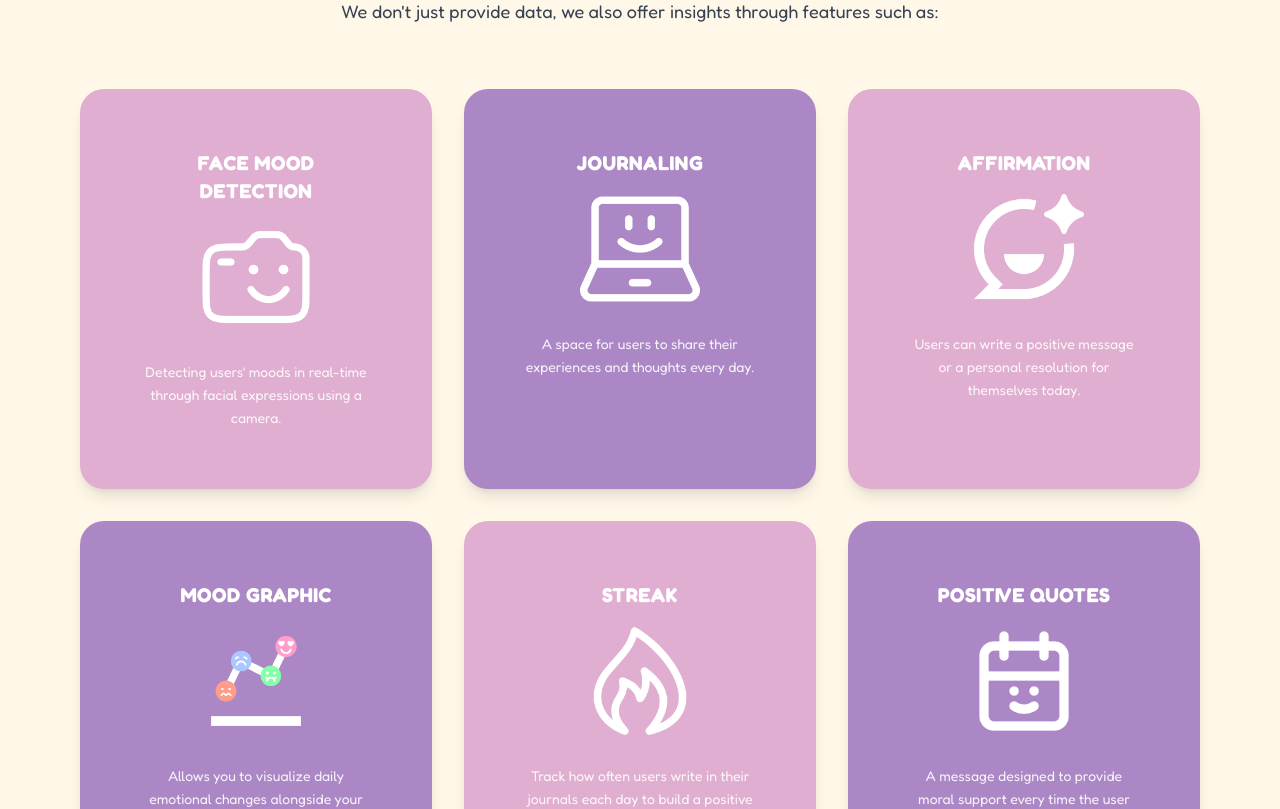
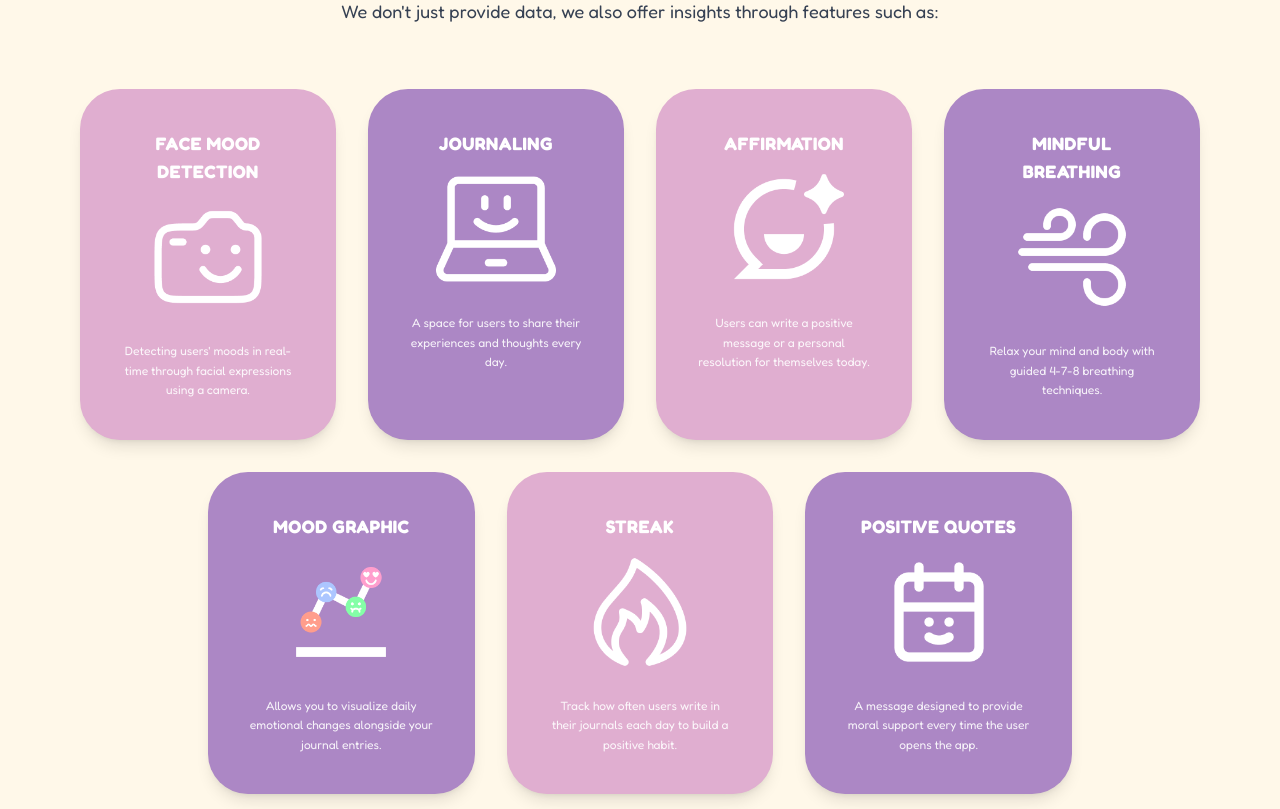
Before and after one commit to EmoVision-Capstone-Project/emovision-frontend, a React (Vite) app: page / in a window 1280 px wide. Shown: the part 1800-2609 px from the top of the page. Built offline with nearby package versions, Linux system fonts and the light colour scheme.

Commit message:
update page LandingPage: Bagian Features menambahkan card fitur baru yaitu "Mindful Breathing"

```diff
--- a/src/pages/LandingPage.jsx
+++ b/src/pages/LandingPage.jsx
@@ -4,6 +4,7 @@ import aboutImg from "../assets/about-illustration.png";
 import iconCamera from "../assets/icon-camera.png";
 import iconLaptop from "../assets/icon-laptop.png";
 import iconAffirmation from "../assets/icon-affirmation.png";
+import iconBreathing from "../assets/icon-breathing.png";
 import iconGraphic from "../assets/icon-graphic.png";
 import iconStreak from "../assets/icon-streak.png";
 import iconQuotes from "../assets/icon-quotes.png";
@@ -24,6 +25,11 @@ const featuresData = [
     title: "AFFIRMATION",
     icon: <img src={iconAffirmation} alt="Affirmation Icon" className="h-30 mb-6 object-contain" />,
     desc: "Users can write a positive message or a personal resolution for themselves today."
+  },
+  {
+    title: "MINDFUL BREATHING",
+    icon: <img src={iconBreathing} alt="Breathing Icon" className="h-30 mb-6 object-contain" />,
+    desc: "Relax your mind and body with guided 4-7-8 breathing techniques."
   },
   {
     title: "MOOD GRAPHIC",
@@ -104,7 +110,6 @@ export default function LandingPage() {
       </section>
 
       <section id="features" className="py-20 px-10 md:px-20 bg-emo-bg text-center">
-
         <h2 className="text-4xl md:text-5xl font-bold mb-4 text-gray-900">
           Why is <span className="text-emo-primary">EmoVision</span>?
         </h2>
@@ -112,22 +117,38 @@ export default function LandingPage() {
           We don't just provide data, we also offer insights through features such as:
         </p>
 
-        <div className="grid grid-cols-1 md:grid-cols-2 lg:grid-cols-3 gap-8 max-w-6xl mx-auto">
-
-          {featuresData.map((feature, index) => (
+        <div className="max-w-7xl mx-auto flex flex-col gap-8">
+          <div className="grid grid-cols-1 sm:grid-cols-2 lg:grid-cols-4 gap-8">
+            {featuresData.slice(0, 4).map((feature, index) => (
               <div
                 key={index}
                 className={`
                   ${index % 2 === 0 ? 'bg-emo-secondary' : 'bg-emo-primary'}
-                text-white p-15 rounded-3xl shadow-lg flex flex-col items-center text-center transform transition-all duration-300 hover:-translate-y-3 hover:shadow-2xl
+                  text-white p-10 rounded-[40px] shadow-lg flex flex-col items-center text-center transform transition-all duration-300 hover:-translate-y-3 hover:shadow-2xl
                 `}
               >
-              <h3 className="font-bold text-xl mb-3 tracking-wide">{feature.title}</h3>
+                <h3 className="font-bold text-lg mb-3 tracking-wide">{feature.title}</h3>
                 {feature.icon}
-              <p className="text-sm leading-relaxed opacity-90">{feature.desc}</p>
+                <p className="text-xs leading-relaxed opacity-90">{feature.desc}</p>
               </div>
             ))}
+          </div>
 
+          <div className="grid grid-cols-1 sm:grid-cols-2 lg:grid-cols-3 gap-8 lg:px-32">
+            {featuresData.slice(4).map((feature, index) => (
+              <div
+                key={index}
+                className={`
+                  ${index % 2 === 0 ? 'bg-emo-primary' : 'bg-emo-secondary'}
+                  text-white p-10 rounded-[40px] shadow-lg flex flex-col items-center text-center transform transition-all duration-300 hover:-translate-y-3 hover:shadow-2xl
+                `}
+              >
+                <h3 className="font-bold text-lg mb-3 tracking-wide">{feature.title}</h3>
+                {feature.icon}
+                <p className="text-xs leading-relaxed opacity-90">{feature.desc}</p>
+              </div>
+            ))}
+          </div>
         </div>
       </section>
       <Footer />
```
Also changed, not shown: src/assets/icon-breathing.png (added). Lines whose indentation alone changed are shown as unchanged.
